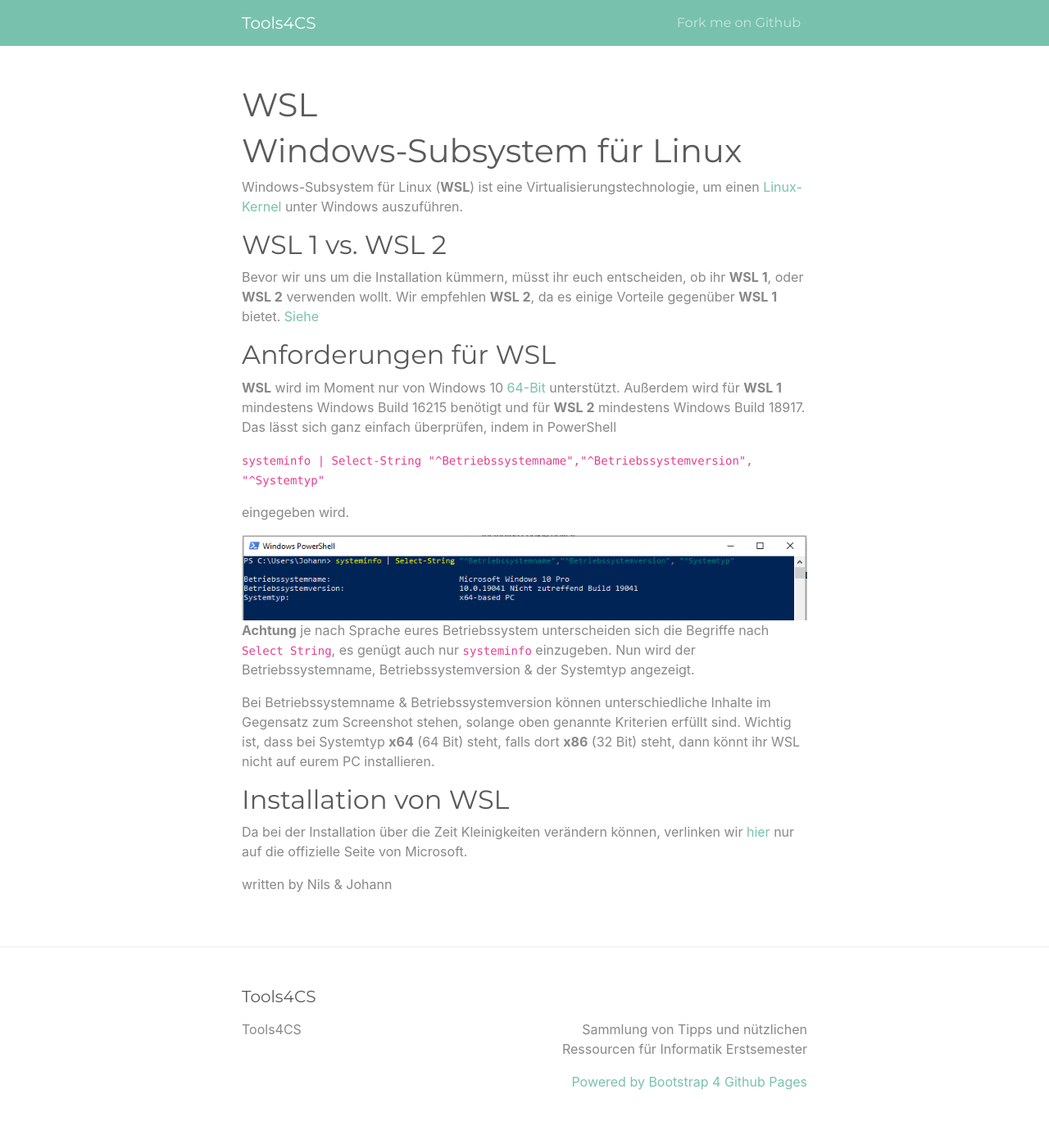
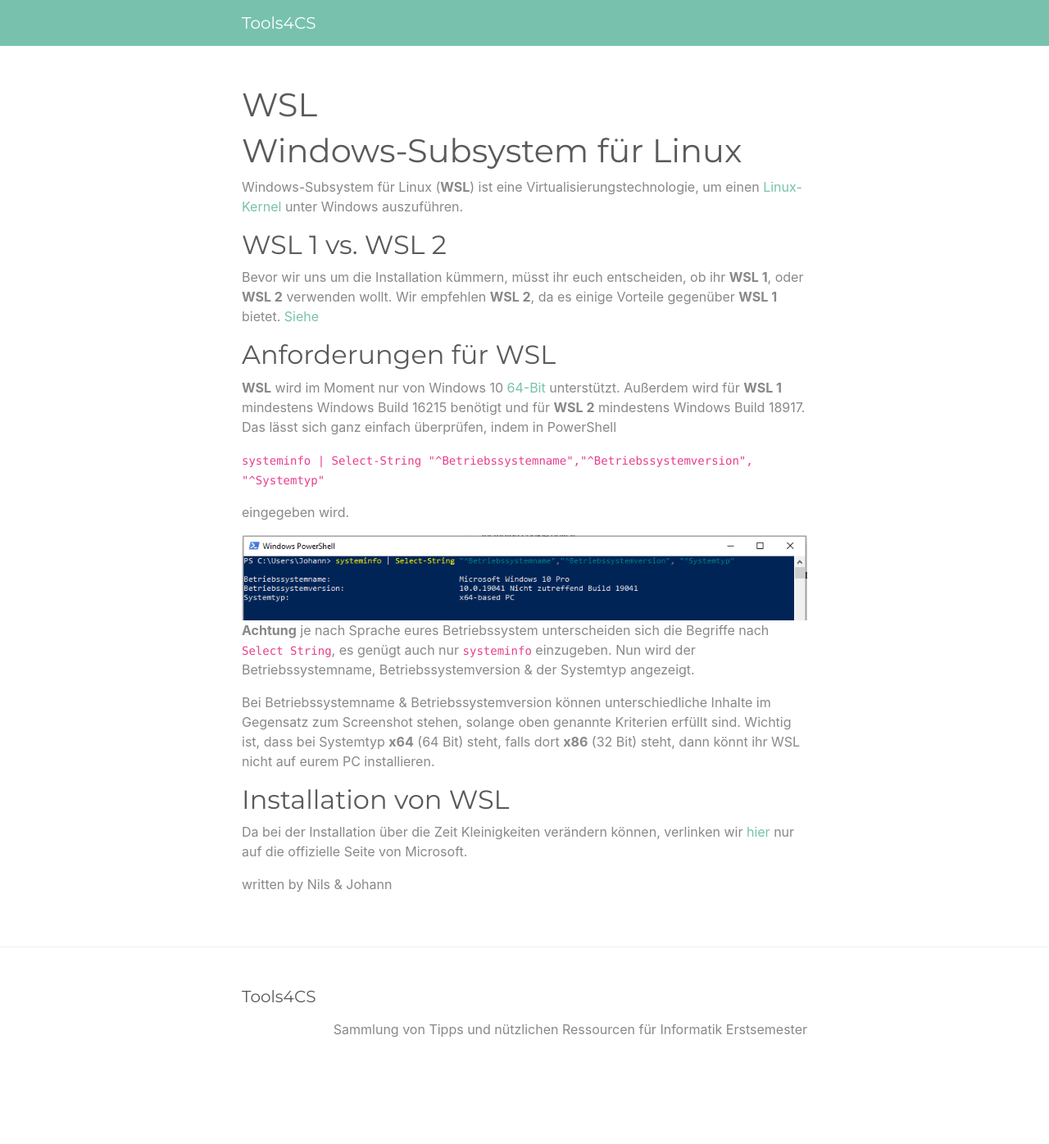
Before and after one commit to NerdPixel/NerdPixel.github.io, a Jekyll site: the page built from wsl/wsl.md, in a window 1280 px wide. Shown: the whole page at 82% size. Built offline with Jekyll 4.4.1, drawn with Linux system fonts in a browser that asks for light colours; our own code applies the rules of GitHub Pages for plain Markdown files; after the commit the page ends 1332 px from its top, so only the background shows below that.

Commit message:
refactor

```diff
--- a/_config.yml
+++ b/_config.yml
@@ -19,10 +19,8 @@ description: >- # this means to ignore newlines until "baseurl:"
   Sammlung von Tipps und nützlichen Ressourcen für Informatik Erstsemester
 #baseurl: "" # the subpath of your site, e.g. /blog
 #url: "" # the base hostname & protocol for your site, e.g. http://example.com
-#twitter_username: jekyllrb
-#github_username:  jekyll
 
-repository: "nicolas-van/bootstrap-4-github-pages"
+repository: "github.com/NerdPixel/NerdPixel.github.io"
 
 # Build settings
 plugins:
--- a/_includes/footer.html
+++ b/_includes/footer.html
@@ -5,36 +5,9 @@
     <p class="h5 mb-3">{{ site.title | escape }}</p>
 
     <div class="row">
-
-      <div class="col-sm">
-        <ul class="list-unstyled">
-          <li>
-            {%- if site.author -%}
-              {{ site.author | escape }}
-            {%- else -%}
-              {{ site.title | escape }}
-            {%- endif -%}
-          </li>
-          {%- if site.email -%}
-            <li>
-              <a href="mailto:{{ site.email }}">
-                {{ site.email }}
-              </a>
-            </li>
-          {%- endif -%}
-        </ul>
-      </div>
-
-
       <div class="col-sm text-right">
         <p>{{- site.description | escape -}}</p>
-
-        <p>
-          <a href="https://nicolas-van.github.io/bootstrap-4-github-pages/">Powered by Bootstrap 4 Github Pages</a>
-        </p>
       </div>
-
     </div>
-
   </div>
 </div>
--- a/_includes/header.html
+++ b/_includes/header.html
@@ -17,9 +17,6 @@
           </li>
           {%- endif -%}
         {% endfor -%}
-        <li class="nav-item">
-          <a class="nav-link" href="{{ site.github.repository_url }}">Fork me on Github</a>
-        </li>
       </ul>
     </div>
   </div>
```
